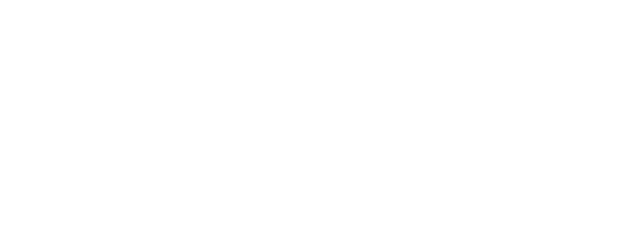
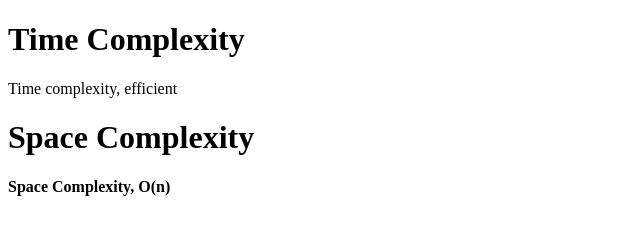
Before and after one commit to acciojob/time-and-space-complexity-Durga0808, a website: page main.html in a window 1280 px wide. Shown: the whole page, without its empty margins (0-640 px from the left). Drawn offline with Linux system fonts and the light colour scheme.

Commit message:
created a submission

```diff
--- a/main.html
+++ b/main.html
@@ -10,7 +10,10 @@
 	<!-- the entire body must be written by student -->
     <script type="text/javascript" src="./script.js">
 </script>
-
+	<h1>Time Complexity</h1>
+	<p>Time complexity, efficient</p>
+	<h1>Space Complexity</h1>
+	<p><b>Space Complexity, O(n)</b></p>
 </body>
 
 </html>
```
